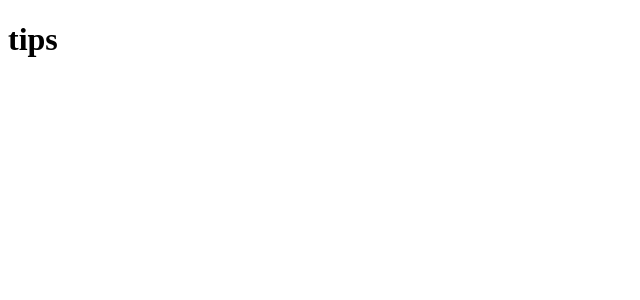
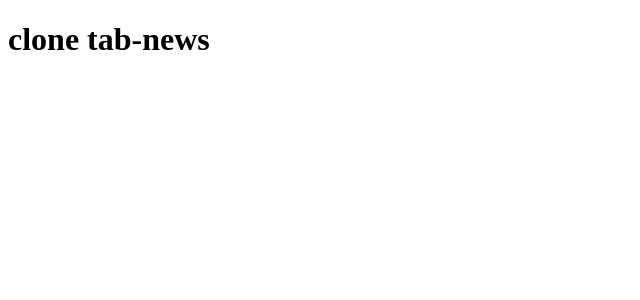
Before and after one commit to GuiBarros0/clone-tabnew, a Next.js app: page / in a window 1280 px wide. Shown: the top 300 px of the page, without its empty margins (0-640 px from the left). Built offline with nearby package versions, Linux system fonts and the light colour scheme.

Commit message:
feat: update pages/index.js with new changes

```diff
--- a/pages/index.js
+++ b/pages/index.js
@@ -1,5 +1,5 @@
 function Home() {
-  return <h1>tips</h1>;
+  return <h1>clone tab-news</h1>;
 }
 
 export default Home;
```
